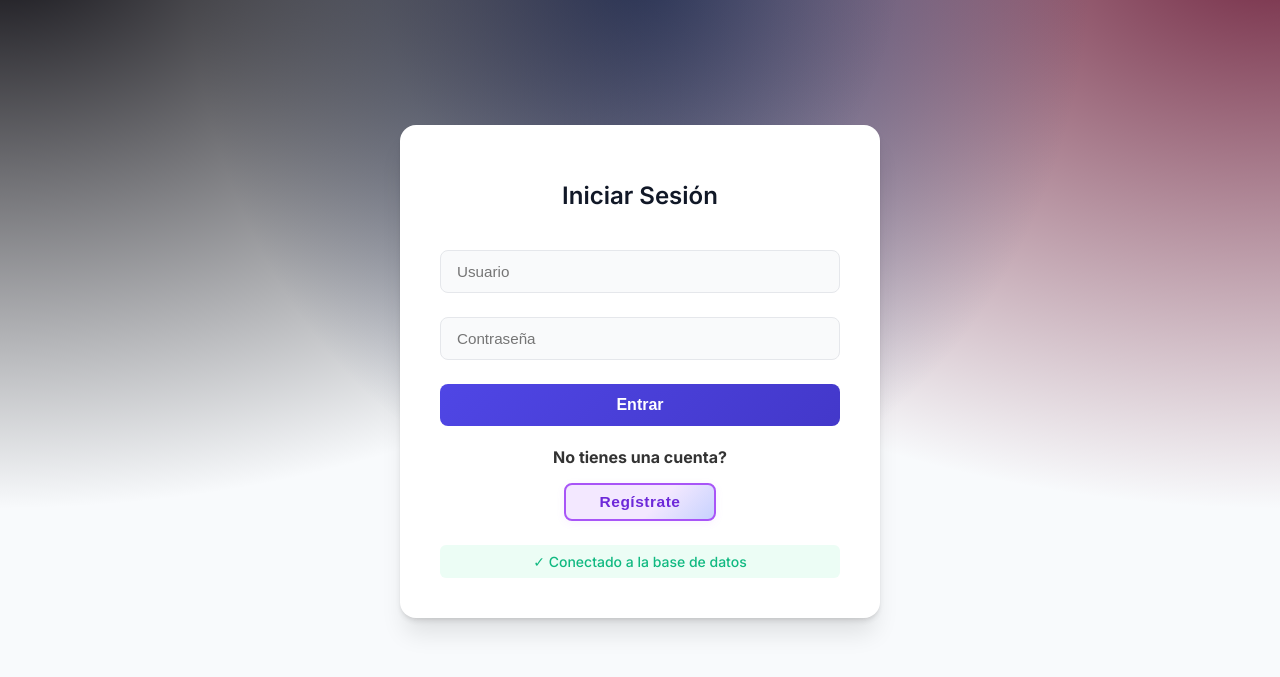
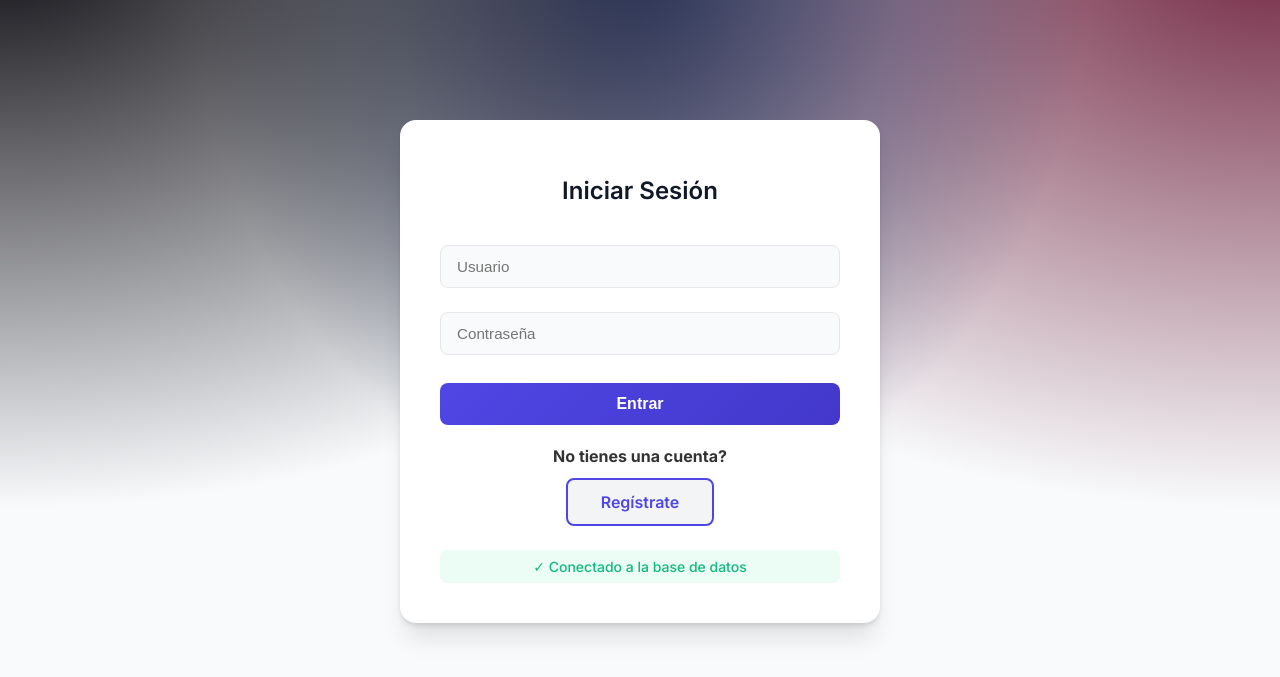
Before and after one commit to MarianosMaster/Proyecto_IAW, a PHP site: page / in a window 1280 px wide. Shown: the part 57-734 px from the top of the page. Run offline with PHP 8.4, Linux system fonts and the light colour scheme.

Commit message:
Login y register

```diff
--- a/css/style.css
+++ b/css/style.css
@@ -132,58 +132,11 @@ input:focus {
 }
 
 
-/* Register Button - Distinct but Harmonious */
 
-/* Register Button - Visually Distinct, Harmonious */
-button.registerButton {
-    width: 38%;
-    min-width: 110px;
-    max-width: 160px;
-    padding: 8px 0;
-    background: linear-gradient(135deg, #f3e8ff 60%, #c7d2fe 100%);
-    color: #6d28d9;
-    border: 2px solid #a855f7;
-    border-radius: 8px;
-    font-size: 0.97rem;
-    font-weight: 700;
-    margin: 16px auto 0 auto;
-    display: block;
-    cursor: pointer;
-    transition: background 0.2s, color 0.2s, border 0.2s, box-shadow 0.2s, transform 0.1s;
-    box-shadow: 0 2px 8px rgba(168, 85, 247, 0.08);
-    letter-spacing: 0.5px;
-}
 
-button.registerButton:hover {
-    background: linear-gradient(135deg, #ede9fe 60%, #a5b4fc 100%);
-    color: #4f46e5;
-    border-color: #6366f1;
-    box-shadow: 0 4px 12px rgba(99, 102, 241, 0.18);
-    transform: translateY(-1px) scale(1.05);
-}
 
-button {
-    width: 100%;
-    padding: 12px;
-    background: linear-gradient(135deg, #4f46e5, #4338ca);
-    color: white;
-    border: none;
-    border-radius: 8px;
-    cursor: pointer;
-    font-size: 1rem;
-    font-weight: 600;
-    margin-top: 8px;
-    transition: transform 0.1s, box-shadow 0.2s;
-}
 
-button:hover {
-    background: linear-gradient(135deg, #4338ca, #3730a3);
-    box-shadow: 0 4px 12px rgba(79, 70, 229, 0.3);
-}
 
-button:active {
-    transform: translateY(1px);
-}
 
 .status {
     margin-top: 24px;
@@ -208,3 +161,48 @@ button:active {
     font-size: 0.9rem;
     border-left: 4px solid #dc2626;
 }
+
+/* Base button */
+.btn {
+    width: 100%;
+    padding: 12px;
+    margin-top: 12px;
+
+    display: inline-block;
+    text-align: center;
+    text-decoration: none;
+
+    border-radius: 8px;
+    font-size: 1rem;
+    font-weight: 600;
+    cursor: pointer;
+
+    transition: all 0.2s ease;
+}
+
+/* Primary (Entrar) */
+.btn-primary {
+    background: linear-gradient(135deg, #4f46e5, #4338ca);
+    color: white;
+    border: none;
+}
+
+.btn-primary:hover {
+    background: linear-gradient(135deg, #4338ca, #3730a3);
+    box-shadow: 0 4px 12px rgba(79, 70, 229, 0.3);
+    transform: translateY(-1px);
+}
+
+/* Secondary (Registro) */
+.btn-secondary {
+    background: #f3f4f6;
+    color: #4f46e5;
+    border: 2px solid #4f46e5;
+    width: 30%;
+}
+
+.btn-secondary:hover {
+    background: #eef2ff;
+    box-shadow: 0 4px 12px rgba(79, 70, 229, 0.15);
+    transform: translateY(-1px);
+}
--- a/index.php
+++ b/index.php
@@ -45,13 +45,23 @@ $pdo = connect_bd();
             <form action="./paginas/login.php" method="POST">
                 <input type="text" name="username" placeholder="Usuario" required>
                 <input type="password" name="password" placeholder="Contraseña" required>
-                <input type="hidden" name="token"
-                    value="<?php echo $_SESSION['token']; ?>">
-                <button type="submit">Entrar</button>
+                <input type="hidden" name="token" value="<?php echo $_SESSION['token']; ?>">
 
+                <button type="submit" class="btn btn-primary">
+                    Entrar
+                </button>
             </form>
-            <h4 style="margin-bottom: 0; ">No tienes una cuenta?</h4>
-            <button class="registerButton" href="./paginas/register.php">Regístrate</button>
+
+
+
+
+            <h4 style="margin-bottom: 0;">No tienes una cuenta?</h4>
+
+            <a href="./paginas/register.php" class="btn btn-secondary">
+                Regístrate
+            </a>
+
+
             <?php if (isset($pdo)): ?>
                 <div class="status">
                     ✓ Conectado a la base de datos
```
Also changed, not shown: funciones/funciones.php (+13 -3 lines), paginas/register.php (+8 -3 lines). Lines whose indentation alone changed are shown as unchanged.
